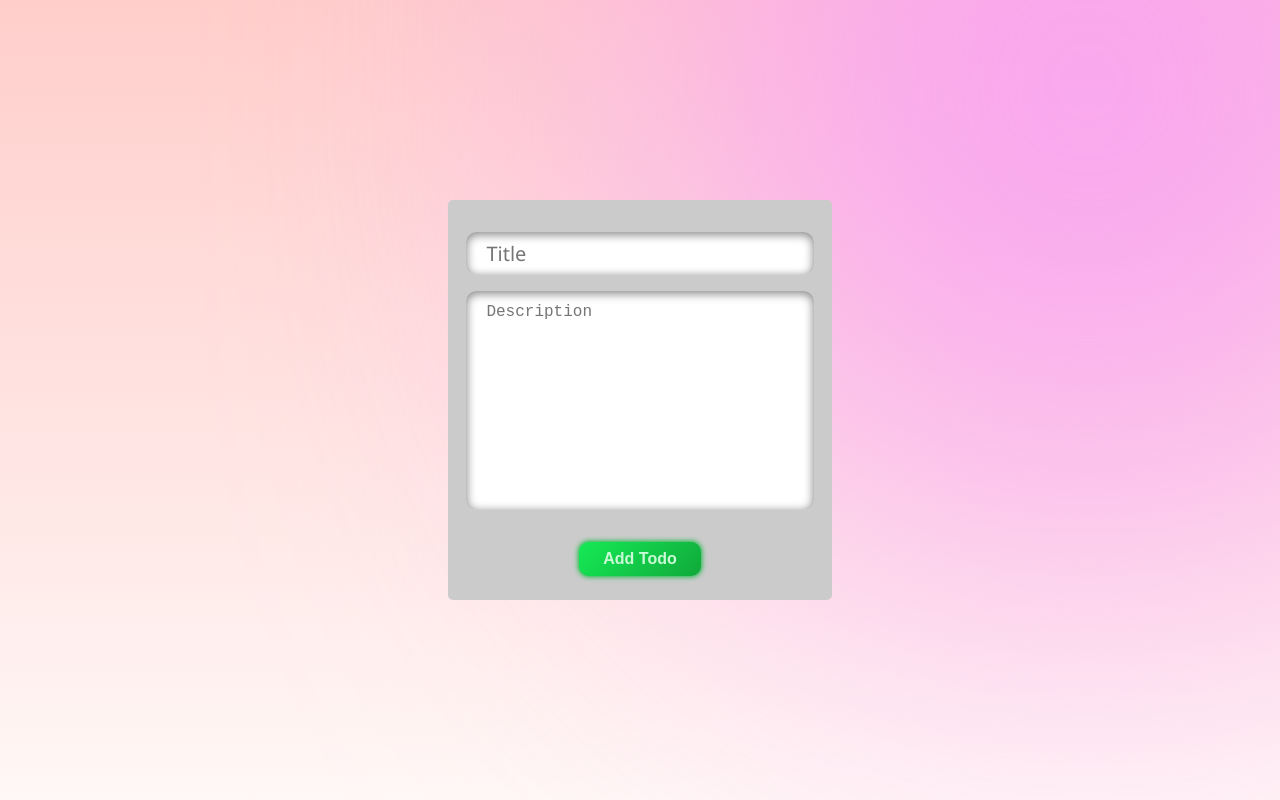
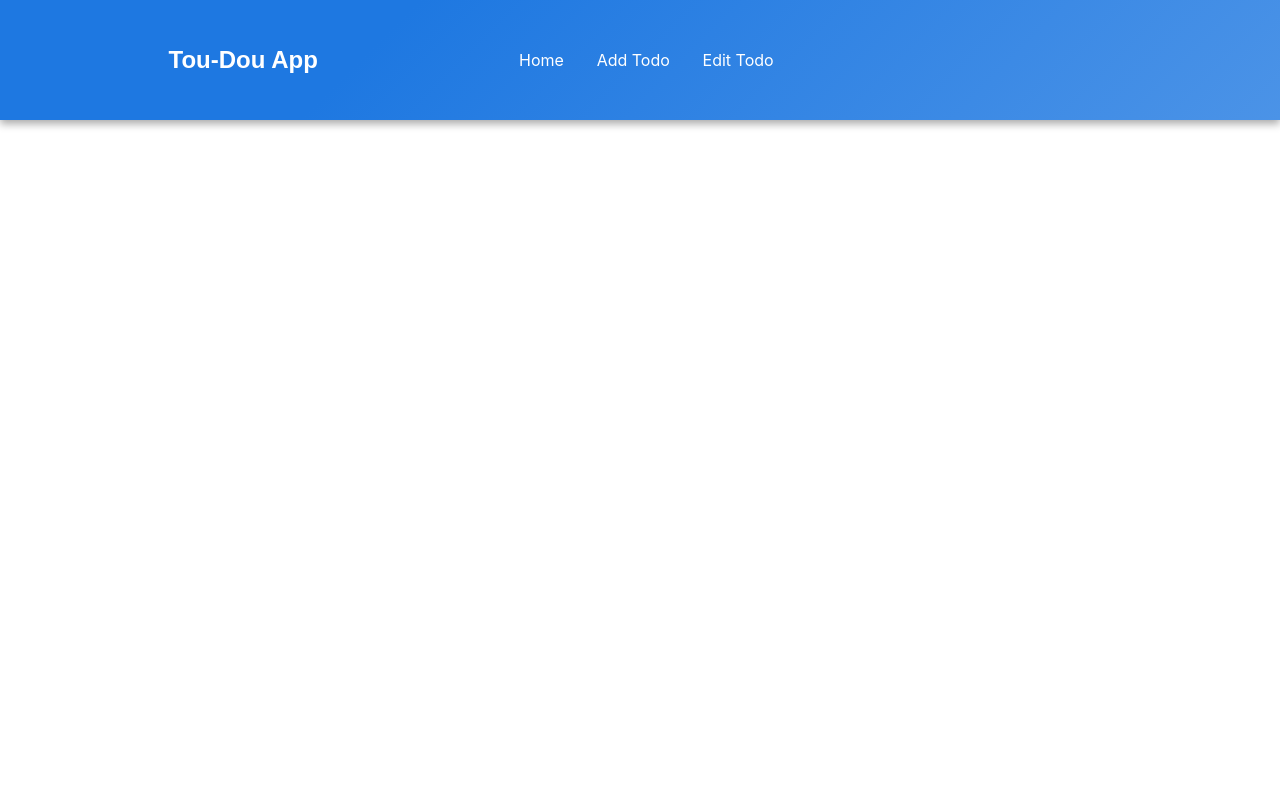
Before and after one commit to alecpayos/grab-a-drink, a React (Create React App) app in the folder react-todo/: page / in a window 1280 px wide. Built offline with nearby package versions, Linux system fonts and the light colour scheme.

Commit message:
implemented router and routes

```diff
--- a/react-todo/package.json
+++ b/react-todo/package.json
@@ -8,6 +8,8 @@
     "@testing-library/user-event": "^12.8.3",
     "react": "^17.0.2",
     "react-dom": "^17.0.2",
+    "react-router": "^6.0.2",
+    "react-router-dom": "^6.0.2",
     "react-scripts": "^4.0.3",
     "web-vitals": "^1.1.2"
   },
--- /dev/null
+++ b/react-todo/src/AddTodo.js
@@ -0,0 +1,16 @@
+import Styled from "./App.styles";
+import eventHandlers from "./eventHandlers";
+
+const AddTodo = () => {
+    return (
+        <Styled.Container>
+            <Styled.Form onSubmit={eventHandlers.handleInputs}>
+                <Styled.Input className="input" required placeholder="Title"></Styled.Input>
+                <Styled.Textarea className="textarea" required placeholder="Description"></Styled.Textarea>
+                <Styled.Button>Add Todo</Styled.Button>
+            </Styled.Form>
+        </Styled.Container>
+    );
+}
+
+export default AddTodo;
--- a/react-todo/src/App.js
+++ b/react-todo/src/App.js
@@ -1,17 +1,19 @@
-import { useState } from "react";
-import Styled from "./App.styles";
-import eventHandlers from "./eventHandlers";
+import { BrowserRouter as Router, Routes, Route, Link} from 'react-router-dom';
+import AddTodo from './AddTodo';
+import EditTodo from './EditTodo';
+import Home from './Home';
+import Navbar from './Navbar';
 
 const App = () => {
   return (
-    <Styled.Container>
-      <Styled.BG_ELLIPSE_RIGHT></Styled.BG_ELLIPSE_RIGHT>
-      <Styled.Form onSubmit={eventHandlers.handleInputs}>
-        <Styled.Input className="input" required placeholder="Title"></Styled.Input>
-        <Styled.Textarea className="textarea" required placeholder="Description"></Styled.Textarea>
-        <Styled.Button>Add Todo</Styled.Button>
-      </Styled.Form>
-    </Styled.Container>
+    <Router>
+      <Navbar />
+      <Routes>
+        <Route path="/" element={<Home />} />
+        <Route path="/add-todo" element={<AddTodo />} />
+        <Route path="/edit-todo" element={<EditTodo />} />
+      </Routes>
+    </Router>
   );
 }
 
--- a/react-todo/src/App.styles.js
+++ b/react-todo/src/App.styles.js
@@ -6,14 +6,14 @@ const Styled = {
     flex-direction: column;
     align-items: center;
     justify-content: center;
-    height: 100vh;
-    background: linear-gradient(180deg, #FFCECB 0%, rgba(255, 230, 225, 0.3) 100%);`,
+    height: 100vh;`,
 
     "Form": styled.form`
     display: inherit;
     flex-direction: inherit;
     align-items: center;
-    background-color: #cbcbcb;
+    background: linear-gradient(-45deg, #FFCECB, rgb(255, 230, 225));
+    box-shadow: 4px 4px 8px 0 #ABABAB;
     width: 30%;
     height: 50%;
     z-index: 5;
@@ -27,7 +27,7 @@ const Styled = {
     border-radius: 10px;
     margin: 32px 0 8px 0;
     width: 80%;
-    box-shadow: 0 2px 10px 1px #8b8b8b inset;`,
+    box-shadow: 0 0 10px 0 #8b8b8b inset;`,
 
     "Textarea": styled.textarea`
     font-size: 16px;
@@ -39,7 +39,7 @@ const Styled = {
     outline: none;
     border: none;
     border-radius: 10px;
-    box-shadow: 0 2px 10px 1px #8b8b8b inset;`,
+    box-shadow: 0 0 10px 0 #8b8b8b inset;`,
 
     "Button": styled.button`
     padding: 8px 24px;
@@ -47,21 +47,9 @@ const Styled = {
     font: bold 16px 'Arial', sans-serif;
     border: none;
     background-image: linear-gradient(135deg, #15ea56, #10a93a);
-    color: #c9fad6;
+    color: #EFEFEF;
     margin: 0 0 24px 0;
-    box-shadow: 0 0 5px 1px #12ba40;`,
-
-    //Supports go here
-    "BG_ELLIPSE_RIGHT": styled.div`
-    background: #F89EF4;
-    border-radius: 50%;
-    color: white;
-    width: 60%;
-    filter: blur(200px);
-    height: 120%;
-    top: -50%;
-    left: 55%;
-    position: fixed;`
+    box-shadow: 0 0 5px 1px #12ba40;`
 }
 
 export default Styled;
--- /dev/null
+++ b/react-todo/src/EditTodo.js
@@ -0,0 +1,9 @@
+const EditTodo = () => {
+    return (
+        <div className="edit-todo">
+
+        </div>
+    );
+}
+
+export default EditTodo;
--- /dev/null
+++ b/react-todo/src/Home.js
@@ -0,0 +1,9 @@
+const Home = () => {
+    return (
+        <div className="overview">
+
+        </div>
+    );
+}
+
+export default Home;
--- /dev/null
+++ b/react-todo/src/Navbar.css
@@ -0,0 +1,19 @@
+.navbar {
+    position: absolute;
+    margin: 0;
+    background-image: linear-gradient(135deg, #1e78e1 30%, #4B93E7);
+    width: 100vw;
+    height: 15vh;
+    display: flex;
+    align-items: center;
+    box-shadow: 0 4px 8px 0 #ABABAB;
+}
+.navbar h2, .navbar-buttons {
+    color: white;
+}
+.navbar-buttons {
+    display: inherit;
+    width: 25%;
+    justify-content: space-evenly;
+    align-items: center;
+}
--- /dev/null
+++ b/react-todo/src/Navbar.js
@@ -0,0 +1,30 @@
+import { Link } from 'react-router-dom';
+import './Navbar.css'
+
+const style = {
+    textDecoration: "none",
+    color: "white"
+}
+
+const h2 = {
+    width: "38%",
+    textAlign: "center",
+    font: "bold 24px 'Oswald', sans-serif",
+    textDecoration: "none",
+    color: "white"
+}
+
+const Navbar = () => {
+    return (
+        <div className="navbar">
+            <Link to='/' style={h2}>Tou-Dou App</Link>
+            <div className="navbar-buttons">
+                <Link to='/' style={style}>Home</Link>
+                <Link to='/add-todo' style={style}>Add Todo</Link>
+                <Link to='/edit-todo' style={style}>Edit Todo</Link>
+            </div>
+        </div>
+    );
+}
+
+export default Navbar;
```
Also changed, not shown: 1 other file (tests, documents, lock files or other folders).
